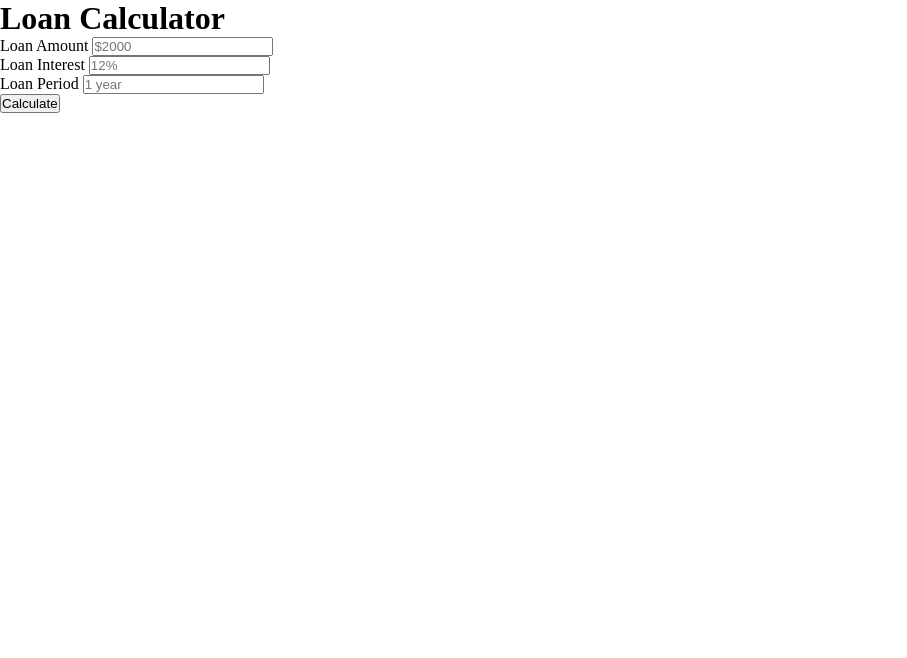
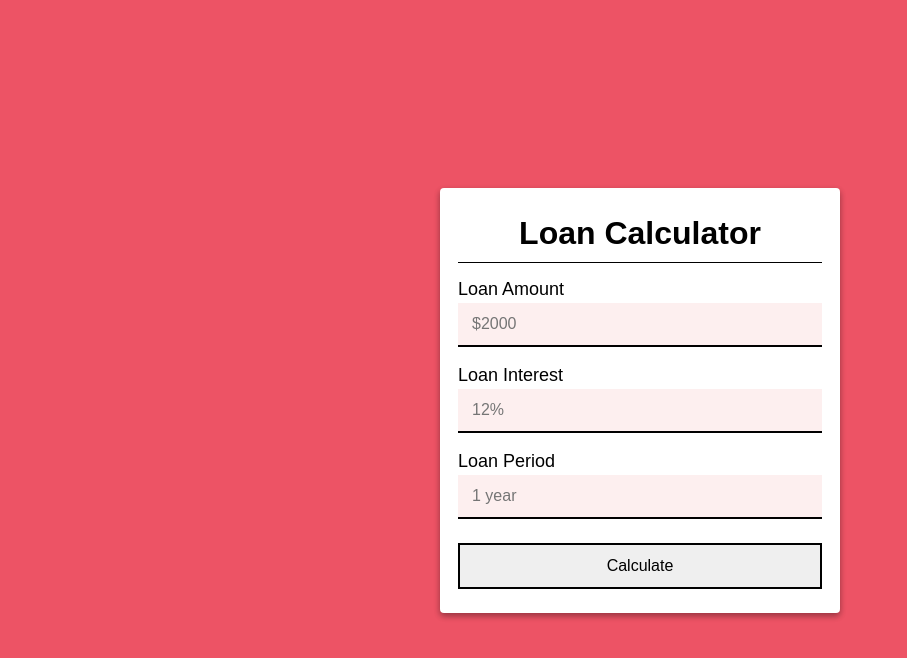
Before and after one commit to vasiljevs/loan, a plain HTML site: page index.html in a window 1280 px wide. Shown: the whole page, without its empty margins (0-907 px from the left). Drawn offline with Linux system fonts and the light colour scheme.

Commit message:
Add - design sketch

```diff
--- a/css/app.css
+++ b/css/app.css
@@ -5,6 +5,64 @@
 
   -webkit-font-smoothing: antialiased;
   -moz-osx-font-smoothing: grayscale;
+}
+
+html,
+body {
+  height: 100%;
+}
+
+body {
+  font: 400 18px/28px sans-serif;
+  display: flex;
+  justify-content: center;
+  background: #ed5365;
+}
+
+.loan {
+  align-self: center;
+  width: 100%;
+  max-width: 400px;
+  margin: 0 16px;
+  padding: 24px 18px;
+  border-radius: 4px;
+  background: #FFF;
+  box-shadow: 0 3px 6px rgba(0,0,0,0.16), 0 3px 6px rgba(0,0,0,0.23);
+}
+
+h1 {
+  font-size: 32px;
+  line-height: 42px;
+  text-align: center;
+  margin-bottom: 12px;
+  border-bottom: 1px solid #000;
+  padding-bottom: 8px;
+}
+
+.item {
+  margin-bottom: 14px;
+}
+
+label {
+  display: block;
+}
+
+input {
+  border: 0;
+  background: #fdefef;
+  border-bottom: 2px solid #000;
+}
+
+input,
+button {
+  width: 100%;
+  font-size: 16px;
+  padding: 12px 14px;
+}
+
+button {
+  margin-top: 10px;
+  border: 2px solid #000;
 }
 
 /*
```
